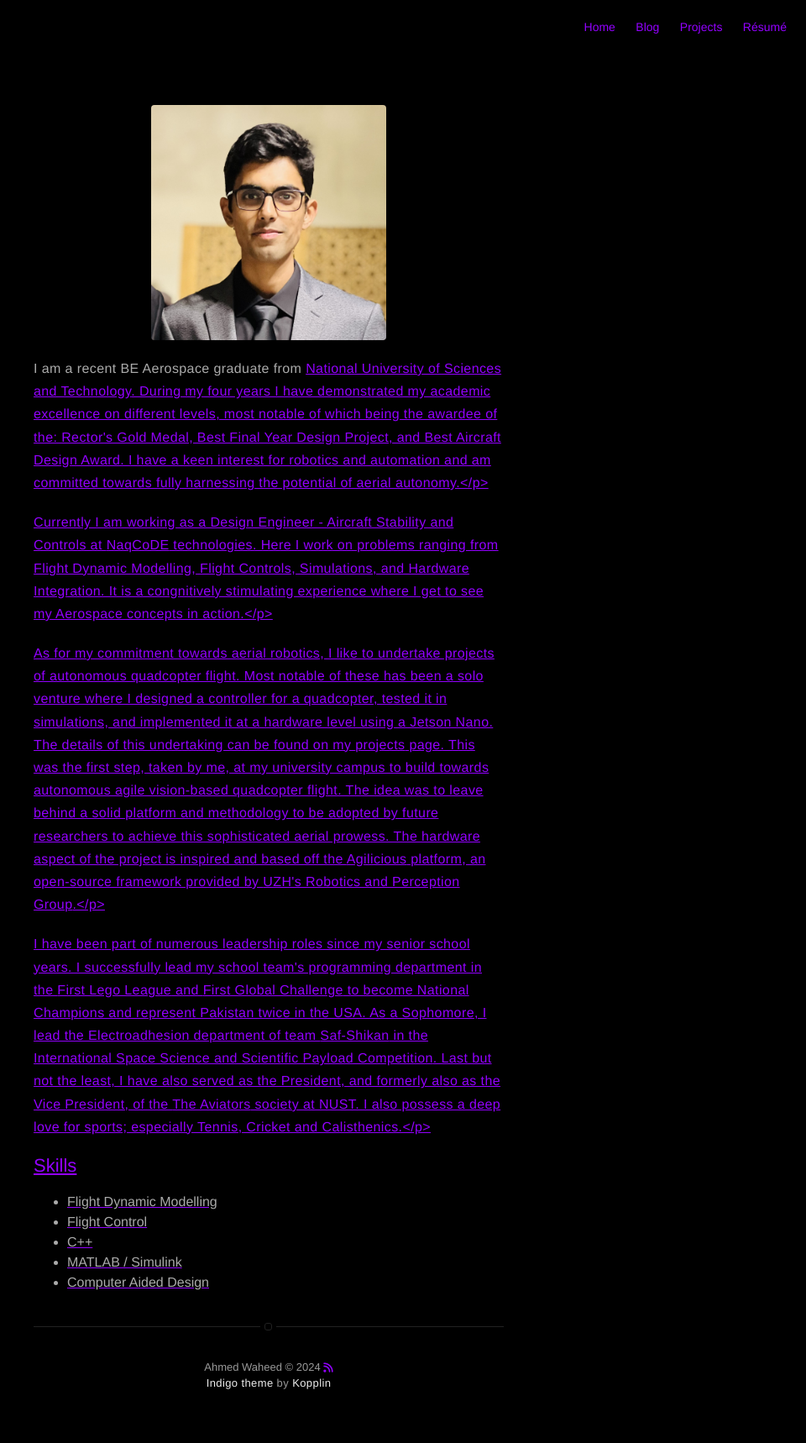
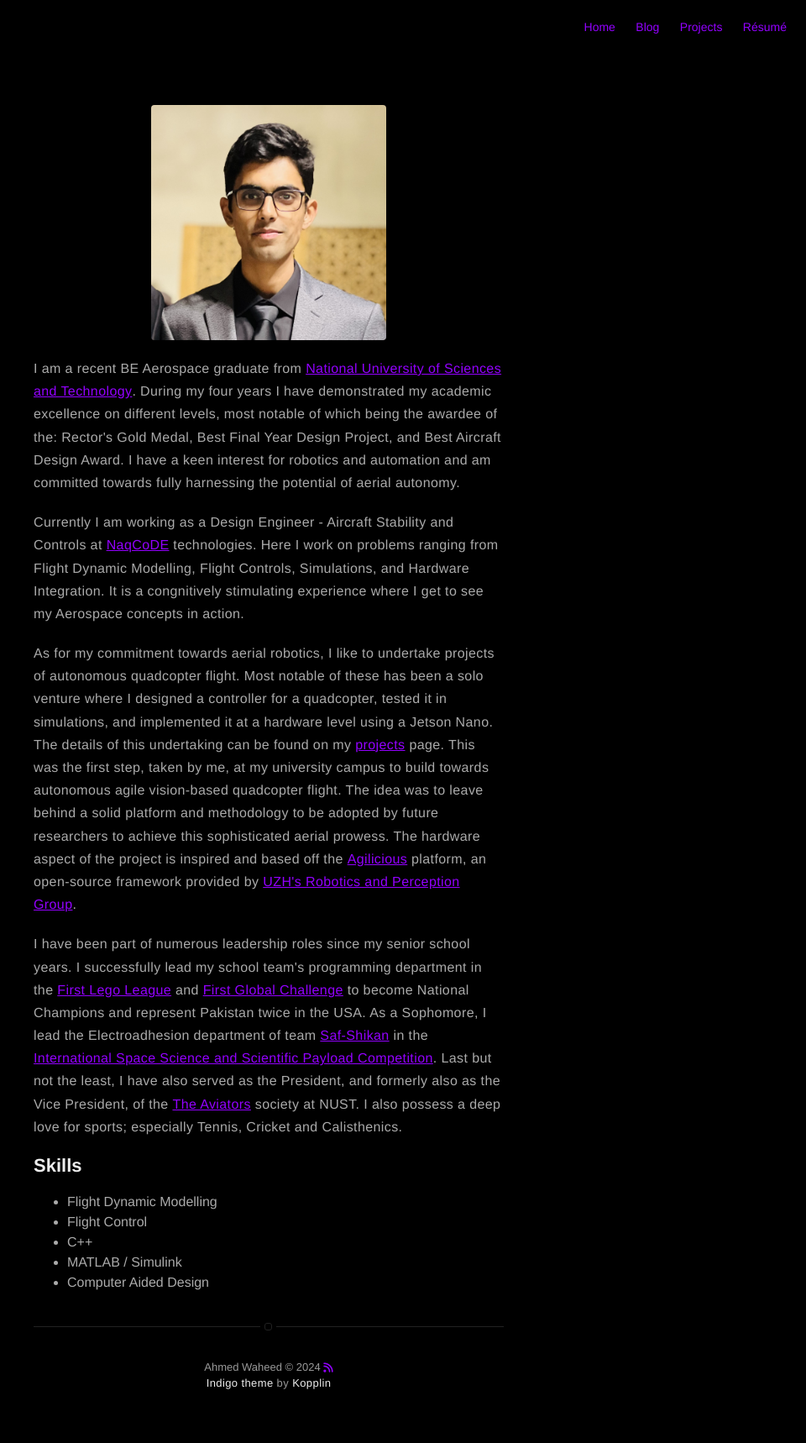
Before and after one commit to ahmd-waheed/ahmd-waheed.github.io, a Jekyll site: the page built from about.md, in a window 1280 px wide. Shown: the whole page at 84% size, without its empty margins (320-1280 px from the left). Built offline with Jekyll 4.4.1, drawn with Linux system fonts in a browser that asks for light colours; nearby versions of some CDN libraries.

Commit message:
Error of /

```diff
--- a/about.md
+++ b/about.md
@@ -4,13 +4,13 @@ layout: page
 ---
 ![Profile Image]({% if site.external-image %}{{ site.picture }}{% else %}{{ site.url }}/{{ site.picture }}{% endif %})
 
-<p>I am a recent BE Aerospace graduate from <a href="https://nust.edu.pk/" target="_blank">National University of Sciences and Technology<a/>. During my four years I have demonstrated my academic excellence on different levels, most notable of which being the awardee of the: Rector's Gold Medal, Best Final Year Design Project, and Best Aircraft Design Award. I have a keen interest for robotics and automation and am committed towards fully harnessing the potential of aerial autonomy.</p>
+<p>I am a recent BE Aerospace graduate from <a href="https://nust.edu.pk/" target="_blank">National University of Sciences and Technology</a>. During my four years I have demonstrated my academic excellence on different levels, most notable of which being the awardee of the: Rector's Gold Medal, Best Final Year Design Project, and Best Aircraft Design Award. I have a keen interest for robotics and automation and am committed towards fully harnessing the potential of aerial autonomy.</p>
 
-<p>Currently I am working as a Design Engineer - Aircraft Stability and Controls at <a href="https://naqcode.com/" target="_blank">NaqCoDE<a/> technologies. Here I work on problems ranging from Flight Dynamic Modelling, Flight Controls, Simulations, and Hardware Integration. It is a congnitively stimulating experience where I get to see my Aerospace concepts in action.</p>
+<p>Currently I am working as a Design Engineer - Aircraft Stability and Controls at <a href="https://naqcode.com/" target="_blank">NaqCoDE</a> technologies. Here I work on problems ranging from Flight Dynamic Modelling, Flight Controls, Simulations, and Hardware Integration. It is a congnitively stimulating experience where I get to see my Aerospace concepts in action.</p>
 
-<p>As for my commitment towards aerial robotics, I like to undertake projects of autonomous quadcopter flight. Most notable of these has been a solo venture where I designed a controller for a quadcopter, tested it in simulations, and implemented it at a hardware level using a Jetson Nano. The details of this undertaking can be found on my <a href="https://ahmd-waheed.github.io/projects/" target="_blank">projects<a/> page. This was the first step, taken by me, at my university campus to build towards autonomous agile vision-based quadcopter flight. The idea was to leave behind a solid platform and methodology to be adopted by future researchers to achieve this sophisticated aerial prowess. The hardware aspect of the project is inspired and based off the <a href="https://github.com/uzh-rpg/agilicious" target="_blank">Agilicious<a/> platform, an open-source framework provided by <a href="https://rpg.ifi.uzh.ch/" target="_blank">UZH's Robotics and Perception Group<a/>.</p>
+<p>As for my commitment towards aerial robotics, I like to undertake projects of autonomous quadcopter flight. Most notable of these has been a solo venture where I designed a controller for a quadcopter, tested it in simulations, and implemented it at a hardware level using a Jetson Nano. The details of this undertaking can be found on my <a href="https://ahmd-waheed.github.io/projects/" target="_blank">projects</a> page. This was the first step, taken by me, at my university campus to build towards autonomous agile vision-based quadcopter flight. The idea was to leave behind a solid platform and methodology to be adopted by future researchers to achieve this sophisticated aerial prowess. The hardware aspect of the project is inspired and based off the <a href="https://github.com/uzh-rpg/agilicious" target="_blank">Agilicious</a> platform, an open-source framework provided by <a href="https://rpg.ifi.uzh.ch/" target="_blank">UZH's Robotics and Perception Group</a>.</p>
 
-<p>I have been part of numerous leadership roles since my senior school years. I successfully lead my school team's programming department in the <a href="https://www.firstlegoleague.org/" target="_blank">First Lego League<a/> and <a href="https://first.global/" target="_blank">First Global Challenge<a/> to become National Champions and represent Pakistan twice in the USA. As a Sophomore, I lead the Electroadhesion department of team <a href="https://www.instagram.com/saf._.shikan_/" target="_blank">Saf-Shikan<a/> in the <a href="http://isssp.bit.edu.cn/en/n12/" target="_blank">International Space Science and Scientific Payload Competition<a/>. Last but not the least, I have also served as the President, and formerly also as the Vice President, of the <a href="https://www.instagram.com/theaviators.nust/" target="_blank">The Aviators<a/> society at NUST. I also possess a deep love for sports; especially Tennis, Cricket and Calisthenics.</p>
+<p>I have been part of numerous leadership roles since my senior school years. I successfully lead my school team's programming department in the <a href="https://www.firstlegoleague.org/" target="_blank">First Lego League</a> and <a href="https://first.global/" target="_blank">First Global Challenge</a> to become National Champions and represent Pakistan twice in the USA. As a Sophomore, I lead the Electroadhesion department of team <a href="https://www.instagram.com/saf._.shikan_/" target="_blank">Saf-Shikan</a> in the <a href="http://isssp.bit.edu.cn/en/n12/" target="_blank">International Space Science and Scientific Payload Competition</a>. Last but not the least, I have also served as the President, and formerly also as the Vice President, of the <a href="https://www.instagram.com/theaviators.nust/" target="_blank">The Aviators</a> society at NUST. I also possess a deep love for sports; especially Tennis, Cricket and Calisthenics.</p>
 
 <h2>Skills</h2>
 
```
